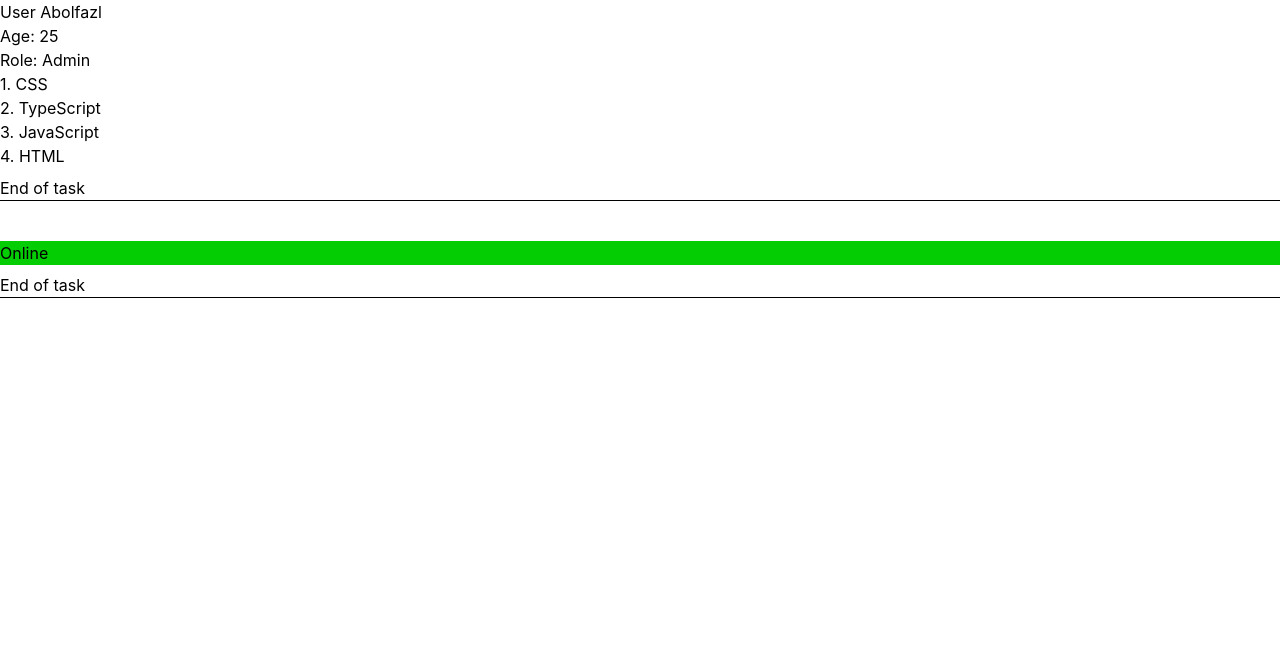
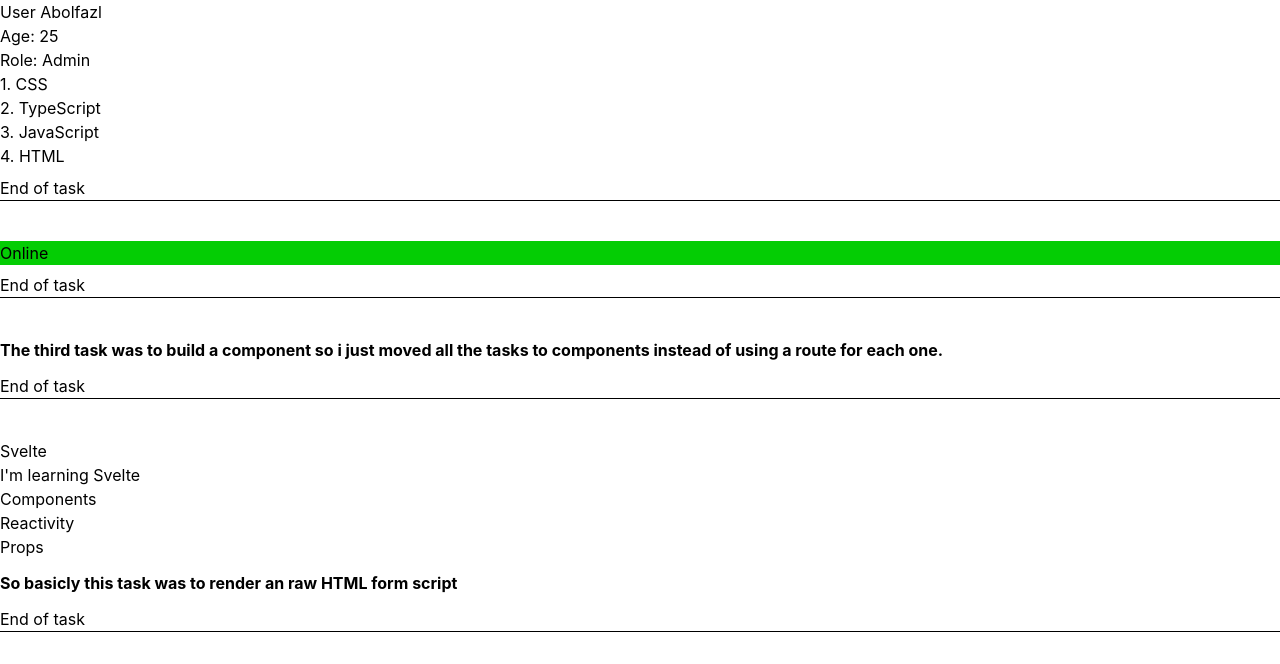
Before and after one commit to Abolfazl-Edalati/svelte-learning, a SvelteKit app: page / in a window 1280 px wide. Shown: the top 664 px of the page. Built offline with nearby package versions, Linux system fonts and the light colour scheme.

Commit message:
learn rendering raw HTML in Svelte

```diff
--- /dev/null
+++ b/src/lib/components/Task3.svelte
@@ -0,0 +1,13 @@
+<script lang="ts">
+	let content = `
+        <h2>Svelte</h2>
+        <p>I'm learning Svelte</p>
+        <ul>
+            <li>Components</li>
+            <li>Reactivity</li>
+            <li>Props</li>
+        </ul>
+    `;
+</script>
+
+{@html content}
--- a/src/routes/+page.svelte
+++ b/src/routes/+page.svelte
@@ -1,6 +1,7 @@
 <script lang="ts">
 	import Task1 from '$lib/components/Task1.svelte';
 	import Task2 from '$lib/components/Task2.svelte';
+	import Task3 from '$lib/components/Task3.svelte';
 	import TaskEnd from '$lib/components/TaskEnd.svelte';
 </script>
 
@@ -8,3 +9,11 @@
 <TaskEnd />
 <Task2 />
 <TaskEnd />
+<h1 class="my-3 font-bold">
+	The third task was to build a component so i just moved all the tasks to components instead of
+	using a route for each one.
+</h1>
+<TaskEnd />
+<Task3 />
+<h1 class="my-3 font-bold">So basicly this task was to render an raw HTML form script</h1>
+<TaskEnd />
```
